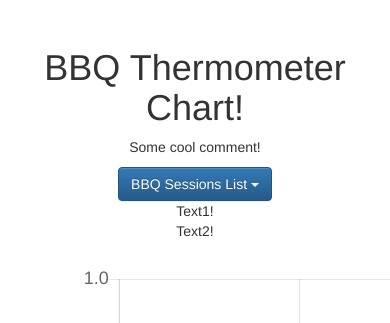
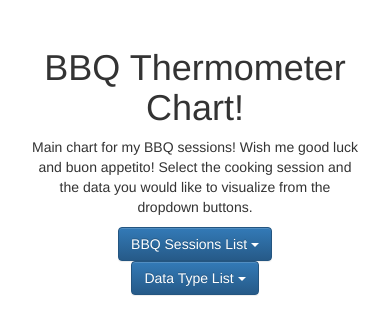
Before and after one commit to pirods/bbq-thermometer, a Django app: page /chart/ in a window 390 px wide; the page is wider, and only the part inside the window is pictured. Shown: the top 323 px of that part. Run offline with Django 3.2, Linux system fonts and the light colour scheme; data that the repository does not hold is empty; some libraries are stand-ins or nearby versions.

Commit message:
Improved the overall code.
  Added a dropdown menu that allows to filter for data type. This dropdown menu
  is populated through an OPTIONS call.

  Added some random (even though hardcoded colours) to the views layer.

  Moved all the Chart.js in the backend (except for the timestamp callback function).

```diff
--- a/backend/bbq_thermometer/templates/chart.html
+++ b/backend/bbq_thermometer/templates/chart.html
@@ -4,8 +4,35 @@
     {% block jquery %}
 
     var dataEndpoint = {% url "get_chart_data" %};
+    var rawDataEndpoint = {% url "datum-list" %};
     var sessionsEndpoint = {% url "session-list" %};
     var selectedSession = null;
+    var selectedDataType = null;
+
+    // Retrieving possible data types
+    $.ajax({
+        method: "OPTIONS",
+        url: rawDataEndpoint,
+        success: function(rawOptions){
+            console.log("success - rawData OPTIONS");
+            console.log(rawOptions);
+            let options = rawOptions["actions"]["POST"]["type"]["choices"];
+            for (let j=0; j<options.length; j++) {
+                let displayOptionType = options[j].display_name;
+                let typeChild = $('<li><a href="#">' + displayOptionType + '</a></li>');
+                $('#types-dropdown').append(typeChild);
+                typeChild.click(function () {
+                    selectedDataType = j;
+                    loadChart(selectedSession, selectedDataType);
+                })
+            }
+
+        },
+        error: function(error_data){
+            console.log("Error retrieving the rawData OPTIONS");
+            console.log(error_data);
+        }
+    });
 
     // Retrieving the sessions list
     $.ajax({
@@ -20,10 +47,10 @@
                 $('#sessions-dropdown').append(sessionChild);
                 sessionChild.click(function () {
                     selectedSession = sessions[i].id;
-                    loadChart(selectedSession);
+                    loadChart(selectedSession, selectedDataType);
                 })
             }
-            loadChart(null);
+            loadChart(selectedSession, selectedDataType);
         },
         error: function(error_data){
             console.log("Error retrieving the BBQ Sessions List");
@@ -32,11 +59,14 @@
     });
 
     // Retrieving the data to be plotted
-    function loadChart(selectedSession) {
+    function loadChart(selectedSession, selectedDataType) {
         $.ajax({
             method: "GET",
             url: dataEndpoint,
-            data: {"session": selectedSession},
+            data: {
+                "session": selectedSession,
+                "type": selectedDataType
+            },
             success: function(data){
                 console.log("success");
                 console.log(data);
@@ -51,44 +81,14 @@
 
     function setChart(data) {
         var ctx = document.getElementById("bbqChart").getContext('2d');
+        // Needed to display dates
+        data.options.scales.xAxes[0].ticks.userCallback = function (label, index, labels) {
+            return moment(label).format("DD/MM/YY HH:mm:ss");
+            };
+
         var bbqChart = new Chart.Scatter(ctx, {
             data: data.data,
-            options: {
-                legend: {
-                    labels: {
-                        fontSize: 16
-                    }
-                },
-                responsive: false,
-                maintainAspectRatio: true,
-                scales: {
-                    xAxes: [{
-                        position: 'bottom',
-                        ticks: {
-                            fontSize: 14,
-                            userCallback: function(label, index, labels) {
-                                return moment(label).format("DD/MM/YY HH:mm:ss");
-
-                            }
-                        },
-                        scaleLabel: {
-                            display: true,
-                            labelString: 'x axis'
-                        }
-                    }],
-                    yAxes: [{
-                        position: 'left',
-                        scaleLabel: {
-                            display: true,
-                            labelString: 'y axis'
-                        },
-                        ticks: {
-                            fontSize: 18,
-                            beginAtZero: true
-                        }
-                    }]
-                }
-            }
+            options: data.options
         });
     }
     {% endblock %}
@@ -99,17 +99,22 @@
     <div class="mainWindow">
         <div class="windowHeader text-center">
             <h1>BBQ Thermometer Chart!</h1>
-            <p>Some cool comment!</p>
+            <p>Main chart for my BBQ sessions! Wish me good luck and buon appetito! Select the cooking session and the data you would like to visualize from the dropdown buttons.</p>
             <div class="col-sm-12">
-                <div class="col-sm-4">
+                <div class="col-sm-6">
                     <div class="dropdown">
                         <button class="btn btn-primary dropdown-toggle" type="button" data-toggle="dropdown" id="sessions-button">BBQ Sessions List
                             <span class="caret"></span></button>
                         <ul class="dropdown-menu" id="sessions-dropdown"></ul>
                     </div>
                 </div>
-                <div class="col-sm-4">Text1!</div>
-                <div class="col-sm-4">Text2!</div>
+                <div class="col-sm-6">
+                    <div class="dropdown">
+                        <button class="btn btn-primary dropdown-toggle" type="button" data-toggle="dropdown" id="type-button">Data Type List
+                            <span class="caret"></span></button>
+                        <ul class="dropdown-menu" id="types-dropdown"></ul>
+                    </div>
+                </div>
             </div>
         </div>
         <div class="windowBody">
--- a/backend/bbq_thermometer/views.py
+++ b/backend/bbq_thermometer/views.py
@@ -8,6 +8,9 @@ from django_filters.rest_framework import DjangoFilterBackend
 from rest_framework.views import APIView
 from rest_framework.response import Response
 from django.shortcuts import render
+
+
+COLOURS = ["#3e95cd", "#3cba9f", "#8e5ea2", "#e8c3b9", "#c45850"]  # I might improve this FIXME
 
 
 class SessionViewSet(viewsets.ModelViewSet):
@@ -30,7 +33,7 @@ class DatumViewSet(viewsets.ModelViewSet):
     queryset = Datum.objects.all()
     serializer_class = DatumSerializer
     filter_backends = (DjangoFilterBackend,)
-    filter_fields = ('session',)
+    filter_fields = ('session', 'type')
 
 
     # def create(self, request, *args, **kwargs):
@@ -56,18 +59,68 @@ class ChartData(APIView):
         # FIXME - IMPLEMENT INTERNAL AND EXTERNAL TEMPERATURE FILTERS
         request_params = request.query_params
         session = request_params.get('session', None)
+        datum_type = request_params.get('type', None)
         sessions = Session.objects.all()
         response = {'data': {'datasets': []}}
+
+        # Allowing to filter by Data Type
+        if datum_type is None or datum_type == '':
+            datum_type = Datum.DATUM_CHOICES[0]
+        else:
+            datum_type = Datum.DATUM_CHOICES[int(datum_type)]
+
+        chart_options = {
+            "legend": {
+                "labels": {
+                    "fontSize": 20
+                }
+            },
+            "responsive": False,
+            "maintainAspectRatio": True,
+            "scales": {
+                "xAxes": [
+                    {
+                        "position": 'bottom',
+                        "ticks": {
+                            "fontSize": 14,
+                        }
+                    }
+                ],
+                "yAxes": [
+                    {
+                        "position": 'left',
+                        "scaleLabel": {
+                            "display": True,
+                            "labelString": datum_type[1],
+                            "fontSize": 18
+                        },
+                        "ticks": {
+                            "fontSize": 18,
+                            "beginAtZero": True
+                        }
+                    }]
+                }
+            }
+
+        response["options"] = chart_options
 
         if sessions:
             if session is None or session == '':
                 session = Session.objects.all().order_by('-start_date')[0].id
-            data = Datum.objects.filter(session__id=session).order_by('timestamp')
+            data = Datum.objects.filter(session__id=session, type=datum_type[0]).order_by('timestamp')
 
             probes = set(data.values_list('probe', flat=True))
 
             for idx, probe in enumerate(list(probes)):
-                response['data']['datasets'].append({'data': [], 'label': "Probe {}".format(probe)})
+                response['data']['datasets'].append(
+                    {
+                        'data': [],
+                        'label': "Probe {}".format(probe),
+                        "borderColor": COLOURS[idx],
+                        "backgroundColor": COLOURS[idx],
+                        "fill": False
+                    }
+                )
                 temp_data = []
                 for datum in data.filter(probe=probe):
                     temp_data.append(
```
